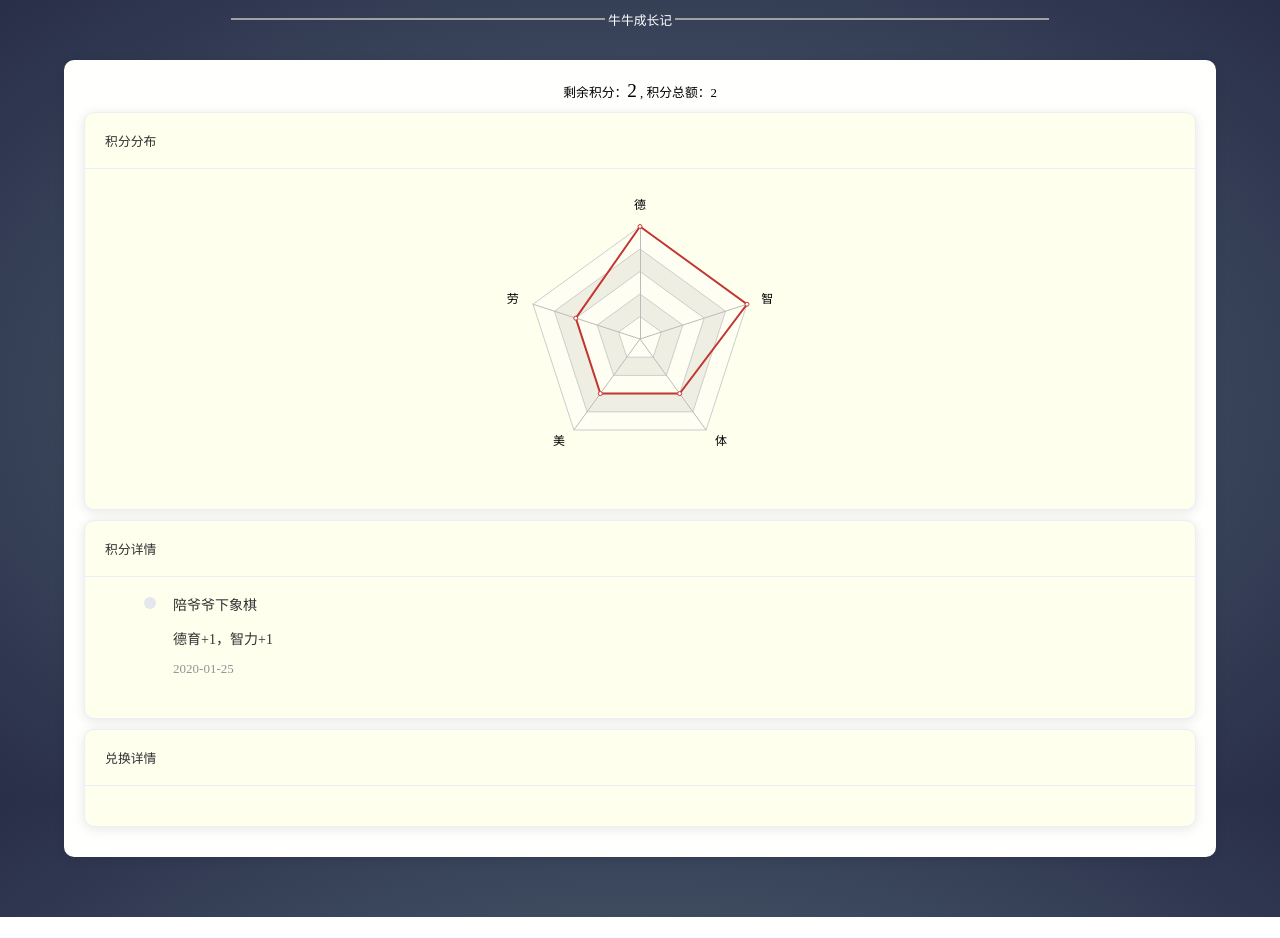
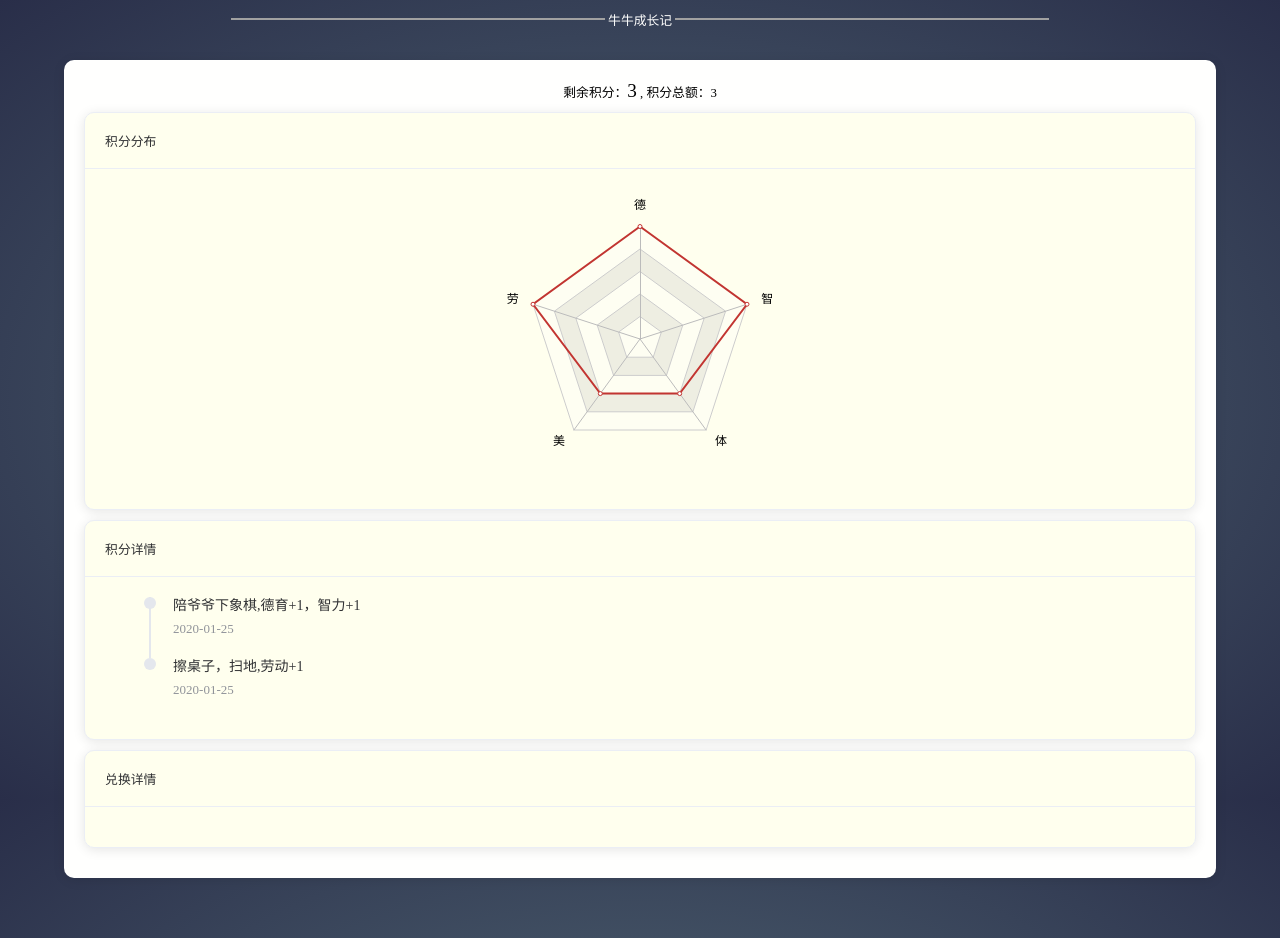
Before and after one commit to webmonitors/webmonitors.github.io, a plain HTML site: page index.html in a window 1280 px wide. Before the commit the page ends 917 px from the top, so only its background shows below. Drawn offline with Linux system fonts and the light colour scheme.

Commit message:
添加内容

```diff
--- a/index.html
+++ b/index.html
@@ -37,9 +37,8 @@
                         <span>积分详情</span>
                     </div>
                     <el-timeline>
-                        <el-timeline-item :timestamp="'2020-01-25'">
-                            陪爷爷下象棋
-                            <p>德育+1，智力+1</p>
+                        <el-timeline-item v-for="(detail ,index) in details" :key="index" :timestamp="detail.timeStamp">
+                            {{detail.content}}
                         </el-timeline-item>
                     </el-timeline>
                 </el-card>
@@ -59,7 +58,14 @@
     var app= new Vue({
         el:'#wrapper',
         data:{
-            source:2
+            source:3,
+            details:[{
+                content:'陪爷爷下象棋,德育+1，智力+1',
+                timeStamp:'2020-01-25'
+            },{
+                content:'擦桌子，扫地,劳动+1',
+                timeStamp:'2020-01-25'
+            },]
         }
     });
     var distribution=echarts.init(document.getElementById('distribution'));
@@ -83,7 +89,7 @@
                 type:'radar',
                 data:[
                     {
-                        value:[1,0,0,0,1]
+                        value:[1,1,0,0,1]
                     }
                 ]
             }
```
